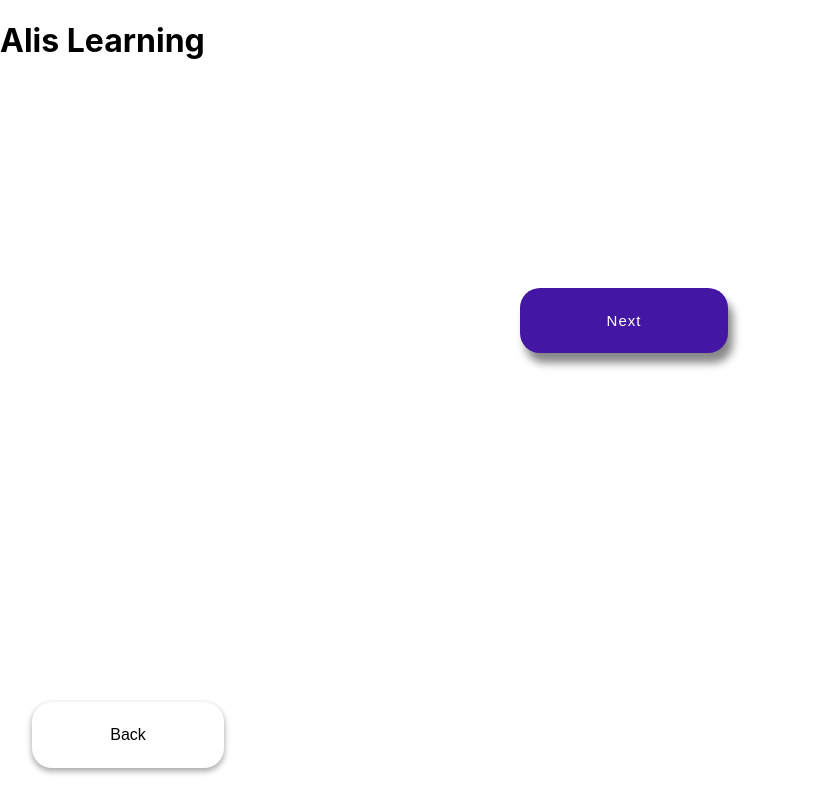
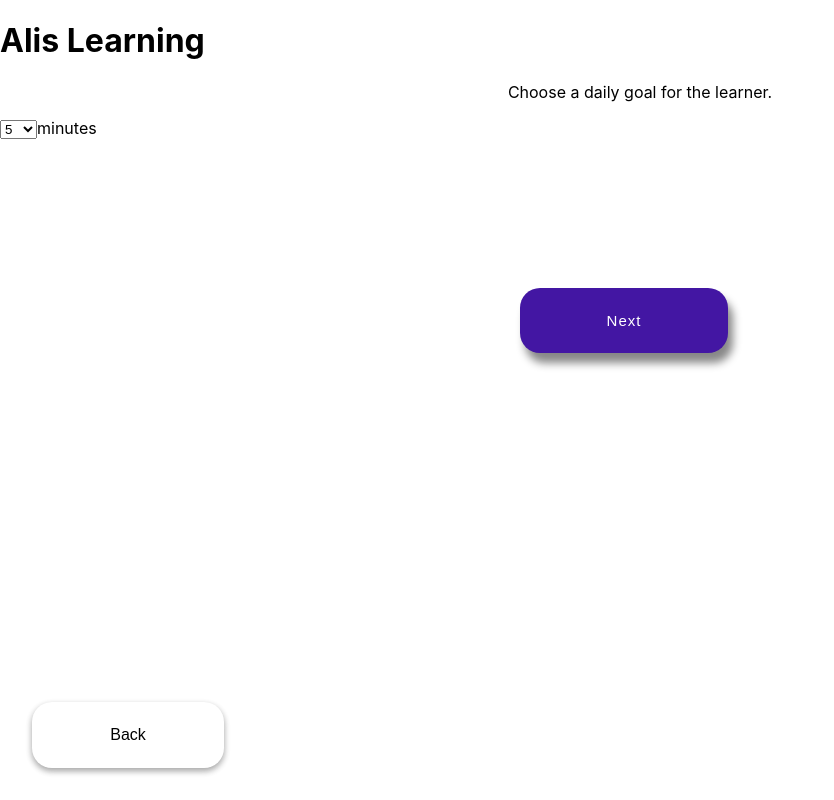
Before and after one commit to fac24/alis-learning, a Next.js app: page /adult-onboarding4 in a window 1280 px wide. Shown: the whole page, without its empty margins (0-834 px from the left). Built offline with nearby package versions, Linux system fonts and the light colour scheme.

Commit message:
Added form to select goal
Co-authored-by: Peter James Salter <PJSalter@users.noreply.github.com>

```diff
--- a/pages/adult-onboarding4.js
+++ b/pages/adult-onboarding4.js
@@ -1,12 +1,31 @@
-import Link from "next/link";
-import styled from "styled-components";
 import AdultsBack from "../components/AdultsBack";
 import AdultsNext from "../components/AdultsNext";
+import AdultText from "../components/Styled-Components/AdultText";
 
 export default function Adult() {
+  const getGoal = (e) => {
+    e.preventDefault();
+    // picking up the age.
+    // console.log(e.target.age.value);
+    let learnersGoal = e.target.time.value;
+    console.log(learnersGoal);
+    // here we will handle saving the users age to local storage.
+  };
+
   return (
     <>
-      <AdultsNext page={4} />
+      <AdultText>Choose a daily goal for the learner.</AdultText>
+      <form onSubmit={getGoal}>
+        <label>
+          <select type="select" name="time">
+            <option value="5">5</option>
+            <option value="10">10</option>
+            <option value="15">15</option>
+          </select>
+          minutes
+        </label>
+        <AdultsNext page={4} />
+      </form>
       <AdultsBack page={4} />
     </>
   );
```
